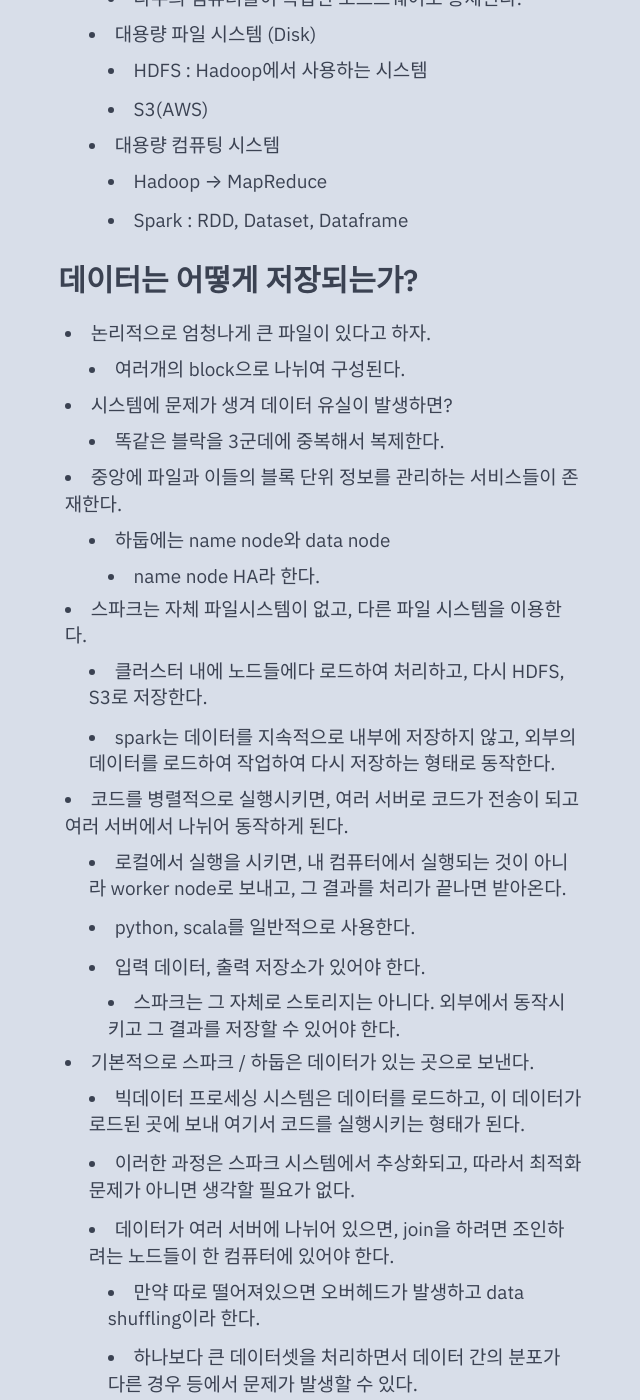
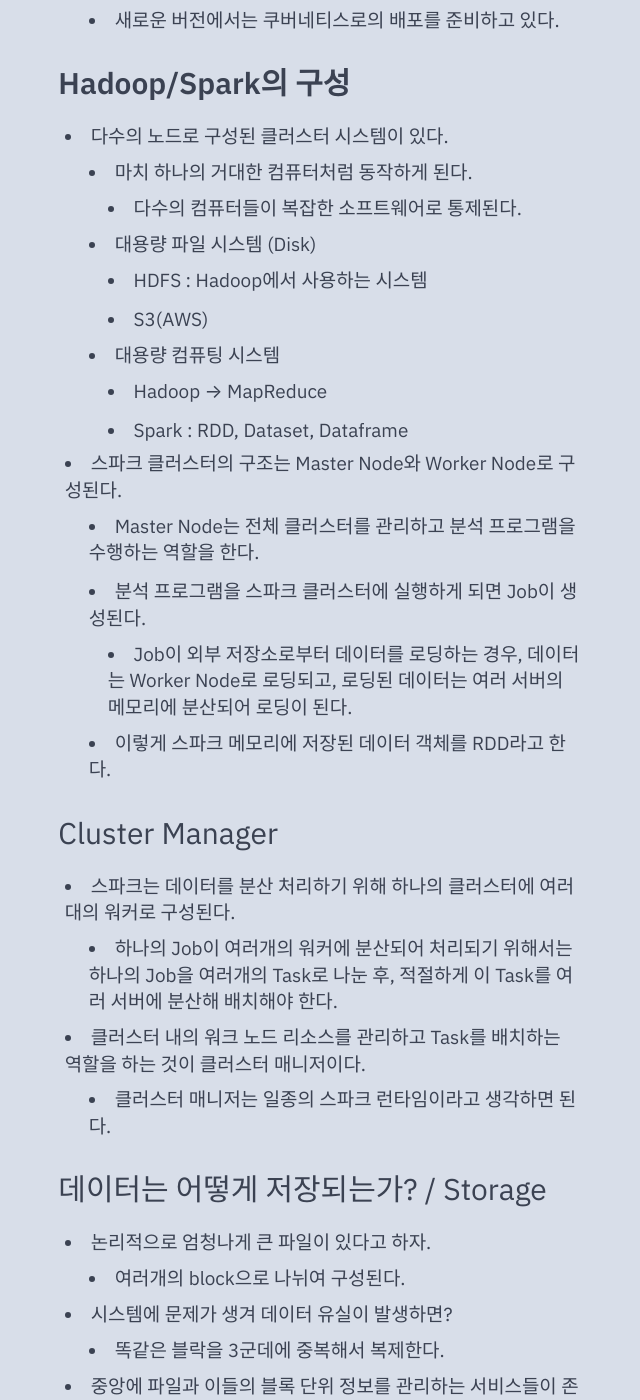
Before and after one commit to timbergrizz/timbergrizz.github.io, a Jekyll site: the page built from _notes/Public/Datas/Spark - What is Big Data.md, in a window 1280 px wide and 1400 px high, scrolled down 1796 px. Shown: the whole window, without its empty margins (320-960 px from the left). Built offline with Jekyll 4.4.1, drawn with Linux system fonts in a browser that asks for light colours; comment, search, counter and statistics services are not loaded; some of the changed text lies outside the part shown.

Commit message:
vault backup: 2022-11-21 00:52:03

```diff
--- a/_notes/Public/Datas/Spark - What is Big Data.md
+++ b/_notes/Public/Datas/Spark - What is Big Data.md
@@ -4,15 +4,20 @@ feed : hide
 date : 19-11-2022
 ---
 
-- 출처 : 한기용 멘토님 멘토링
+- 출처
+	- 한기용 멘토님 멘토링
+	- [Apache Spark #1 - 아키텍쳐 및 기본 개념](https://bcho.tistory.com/1387)
 
-- Spark : 빅데이터 처리 시스템의 사실상 표준
-	- 스파크를 만들 때 판다스 데이터프레임을 스케일만 키워 똑같은 컨셉으로 프로세싱할 수 있도록 하자는게 목적이었고, 따라서 판다스를 이해하고 있다면 쉽게 사용할 수 있다.
-	- 머신 러닝 모델 등을 빌딩할 수도 있고, 데이터를 배치 형태로 처리하는것이 아닌 스트리밍 형태로 real time으로 들어오는 데이터를 처리하는 기능도 있다.
+- Spark : 빅데이터 분석 프레임워크, 빅데이터 분석의 사실상 표준.
+	- 하둡 생태계를 보완하는 기술
+	- 실제로 기동할땐 하둡의 기능들을 사용하게 된다.
+- 스파크는 디스크나 기타 다른 저장소에 저장된 데이터를 메모리로 올려 분석하는 방식으로 동작한다.
+	- 배치 분석 뿐만 아니라, 스트리밍 데이터 양쪽 분석을 모두 지원한다.
+- 스파크를 만들 때 판다스 데이터프레임을 스케일만 키워 똑같은 컨셉으로 프로세싱할 수 있도록 하자는게 목적이었고, 따라서 판다스를 이해하고 있다면 쉽게 사용할 수 있다.
+- 머신 러닝 모델 등을 빌딩할 수도 있고, 데이터를 배치 형태로 처리하는것이 아닌 스트리밍 형태로 real time으로 들어오는 데이터를 처리하는 기능도 있다.
 	- 요즘은 GraphDB도 처리해준다.
 
-# 빅데이터 처리란 무엇인가
-
+## 빅데이터 처리란 무엇인가
 - 큰 데이터 처리의 특징
 	- 시간이 오래 걸린다.
 	- 큰 데이터를 손실없이 보관할 방법을 필요로 한다.
@@ -36,7 +41,6 @@ date : 19-11-2022
     - 새로운 버전에서는 쿠버네티스로의 배포를 준비하고 있다.
 
 ## Hadoop/Spark의 구성
-
 - 다수의 노드로 구성된 클러스터 시스템이 있다.
 	- 마치 하나의 거대한 컴퓨터처럼 동작하게 된다.
 		- 다수의 컴퓨터들이 복잡한 소프트웨어로 통제된다.
@@ -46,9 +50,19 @@ date : 19-11-2022
 	- 대용량 컴퓨팅 시스템
 		- Hadoop → MapReduce
 		- Spark : RDD, Dataset, Dataframe
+- 스파크 클러스터의 구조는 Master Node와 Worker Node로 구성된다.
+	- Master Node는 전체 클러스터를 관리하고 분석 프로그램을 수행하는 역할을 한다.
+	- 분석 프로그램을 스파크 클러스터에 실행하게 되면 Job이 생성된다.
+		- Job이 외부 저장소로부터 데이터를 로딩하는 경우, 데이터는 Worker Node로 로딩되고, 로딩된 데이터는 여러 서버의 메모리에 분산되어 로딩이 된다.
+	- 이렇게 스파크 메모리에 저장된 데이터 객체를 RDD라고 한다.
 
-## 데이터는 어떻게 저장되는가?
+### Cluster Manager
+- 스파크는 데이터를 분산 처리하기 위해 하나의 클러스터에 여러대의 워커로 구성된다.
+	- 하나의 Job이 여러개의 워커에 분산되어 처리되기 위해서는 하나의 Job을 여러개의 Task로 나눈 후, 적절하게 이 Task를 여러 서버에 분산해 배치해야 한다.
+- 클러스터 내의 워크 노드 리소스를 관리하고 Task를 배치하는 역할을 하는 것이 클러스터 매니저이다.
+	- 클러스터 매니저는 일종의 스파크 런타임이라고 생각하면 된다.
 
+### 데이터는 어떻게 저장되는가? / Storage
 - 논리적으로 엄청나게 큰 파일이 있다고 하자.
 	- 여러개의 block으로 나뉘여 구성된다.
 - 시스템에 문제가 생겨 데이터 유실이 발생하면?
@@ -71,9 +85,11 @@ date : 19-11-2022
 		- 만약 따로 떨어져있으면 오버헤드가 발생하고 data shuffling이라 한다.
 		- 하나보다 큰 데이터셋을 처리하면서 데이터 간의 분포가 다른 경우 등에서 문제가 발생할 수 있다.
 			- 이럴 때 spark의 내부 동작을 이해할 필요가 생긴다.
+- 스파크는 별도의 외부 스토리지를 사용해야 한다.
+	- 대표적으로 HDFS가 사용되며, 클라우드의 경우 S3나 GCS등이 사용될 수 있다.
+	- DB로는 분산 노드에서 데이터를 동시에 읽어야 하기 땜누에 분산처리를 지원하는 NoSQL인 HBase등이 널리 사용된다.
 
-## Partitioning : 데이터가 Spark node들로 어떻게 나눠지는가?
-
+### Partitioning : 데이터가 Spark node들로 어떻게 나눠지는가?
 - 파티션은 스파크 노드들로 나눠진 데이터 블록들을 말한다. 이를 RDD라고 한다.
 - Spark 코드는 기본적으로 RDD에 다양한 작업을 통해 원하는 결과를 이루는 것이다.
 	- Group By, Shuffle, map, map partition등의 동작을 수행할 수 있다.
@@ -81,8 +97,7 @@ date : 19-11-2022
 	- partition에 문제가 생기면, 가장 큰 노드가 끝날때까지 처리가 끝나지 않게 되고, 분산 처리의 이점이 사라지게 된다.
 	- 병렬 처리가 항상 빠른 것은 아니다.
 
-## Map Reduce란?
-
+### Map Reduce란?
 - 기본적으로 데이터 셋을 Key, Value의 집합으로 간주한다.
 - 두개의 오퍼레이션만을 지원한다.
 	- Map : (k, v) → [(k’, v’)*]
@@ -98,7 +113,7 @@ date : 19-11-2022
 		- 맵으로 로컬에서 처리한 후, 리듀스를 통해 로컬에 처리된 데이터들을 종합해 처리한다.
 		- map-reduce의 패러다임과 부합하면 잘 작동할 수 있으나, 달라지면 골때려진다.
 
-# 빅데이터의 정의
+## 빅데이터의 정의
 
 1. 빅데이터 → 서버 한 대로 처리할 수 없는 규모의 데이터
 	-   다수의 서버로 처리해야 하는 데이터
@@ -111,8 +126,7 @@ date : 19-11-2022
 	- 서버를 붙이면 붙이는만큼 좋아지도록 하면 된다.
 		- 저사양의 많은 서버를 붙여 클러스터의 용량을 키우는 방법이 있다.
 
-# 하둡의 등장과 소개
-
+## 하둡의 등장과 소개
 - 대용량 처리 기술
 	- 분산 환경 기반 (1대 이상의 서버로 구성된다)
 		- 분산 컴퓨팅과 분산 파일 시스템을 필요로 한다.
@@ -150,7 +164,7 @@ date : 19-11-2022
 		- 파이썬에서 데이터셋으로 사용할 수는 없다.
 	        - 타입을 알아야 프로그램을 쓸 수 있는 것은 아니다.
 
-# 판다스와 스파크의 비교
+## 판다스와 스파크의 비교
 - 판다스는 파이썬 데이터 분석 기본 모듈 중 하나
 	- 시각화, 머신 러닝과 같은 다른 모듈과 사용된다.
 	- 엑셀에서 하는 일을 파이썬에서 가능하게 된다.
@@ -176,9 +190,9 @@ date : 19-11-2022
 			- 일반적으로 요약 통계정보나 일부 작은 데이터를 검증용으로 확인할 때 사용한다.
 	        - parallelize, collect
 
-# 데이터프레임, 데이터셋, RDD
+## 데이터프레임, 데이터셋, RDD
 
-## Spark 데이터 구조
+### Spark 데이터 구조
 
 - RDD (Resilient Distributed Dataset)
 	- 로우레벨 데이터로 클러스터 내의 서버의 분산된 데이터를 지칭한다.
@@ -190,7 +204,7 @@ date : 19-11-2022
 	- PySpark에선 Dataframe을 사용하게 된다.
 		- SparkSQL을 사용하는게 편한 경우도 있다.
 
-### RDD
+#### RDD
 
 - 변경이 불가능한 분산 저장된 데이터
 	- RDD는 다수의 파티션, 블록으로 구성되고 스파크 클러스터 내 서버들에 나누어 저장된다.
@@ -201,16 +215,16 @@ date : 19-11-2022
 		- 이를 통해 추가적인 작업을 수행할 수 있다.
 		- collect를 이용해 크기가 너무 크지 않는 한 파이썬으로 다시 돌아올 수 있다.
 
-### 데이터 프레임
+#### 데이터 프레임
 
 - RDD처럼 변경이 불가능한 분산 저장 데이터
 - RDD와는 다르게 관계형 데이터베이스 테이블처럼 컬럼으로 나누어 저장한다.
 	- 판다스의 데이터 프레임 혹은 관계형 데이터로 저장된다.
 
-### 데이터 셋
+#### 데이터 셋
 - 컴파일 언어에서 사용된다.
 
-# PySpark의 구조
+## PySpark의 구조
 
 -   SparkSession을 만들어야 한다.
 	- 컨텍스트를 만들어 데이터를 로드하고, 처리하고 저장한다.
@@ -219,7 +233,7 @@ date : 19-11-2022
 	- 데이터가 스파크 클러스터에 계속 남아있을 수 없다.
 	- MongoDB, cassandra등에 저장될 수 있다.
 
-## Spark 세션
+### Spark 세션
 
 - 스파크 프로그램의 시작은 스파크 세션을 만드는 것
 - 스파크 세션을 통해 스파크의 기능을 사용할 수 있다.
```
Also changed, not shown: _notes/Public/DEN/DEN - 2022-11-18.md (+8 -1 lines), .obsidian/workspace.json.
